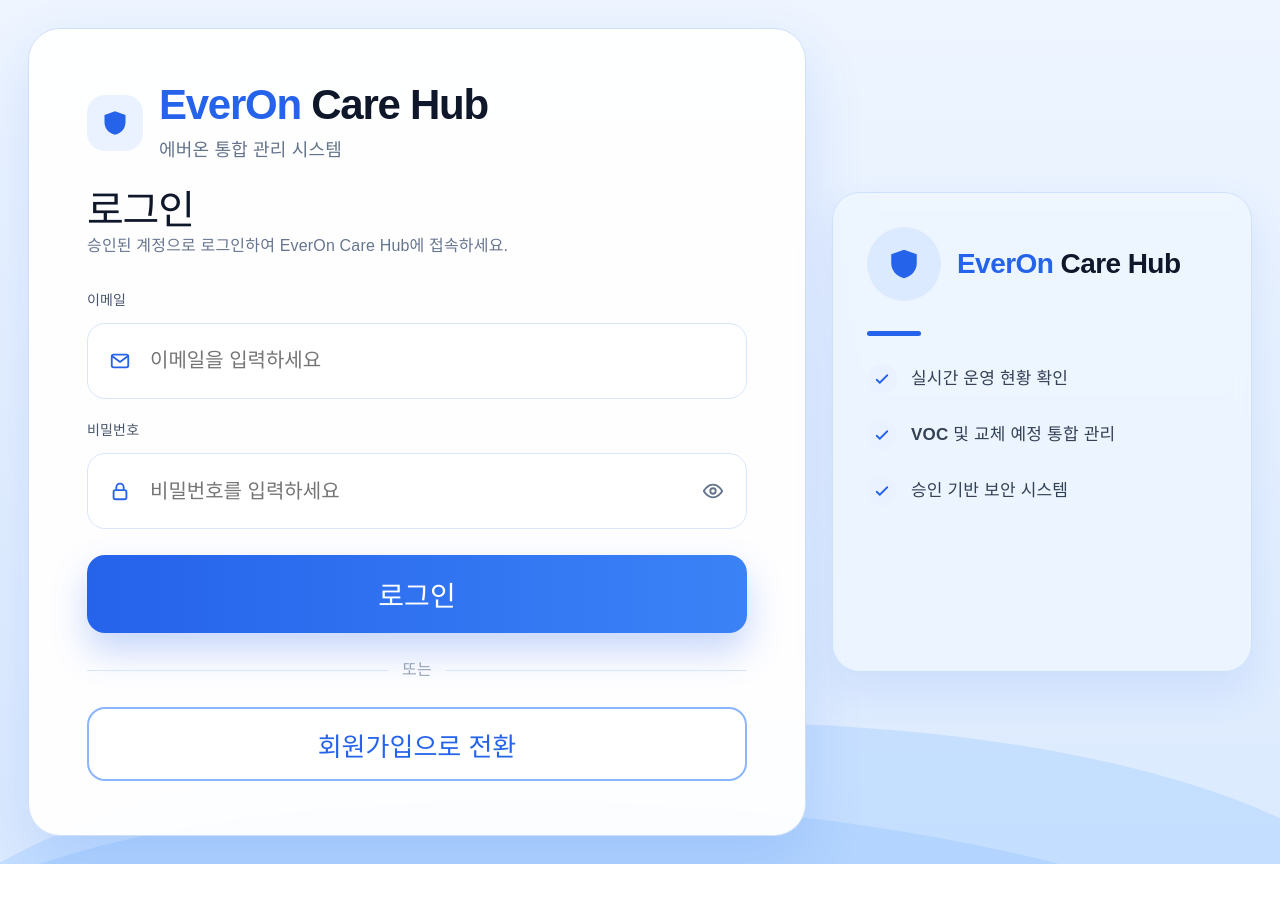
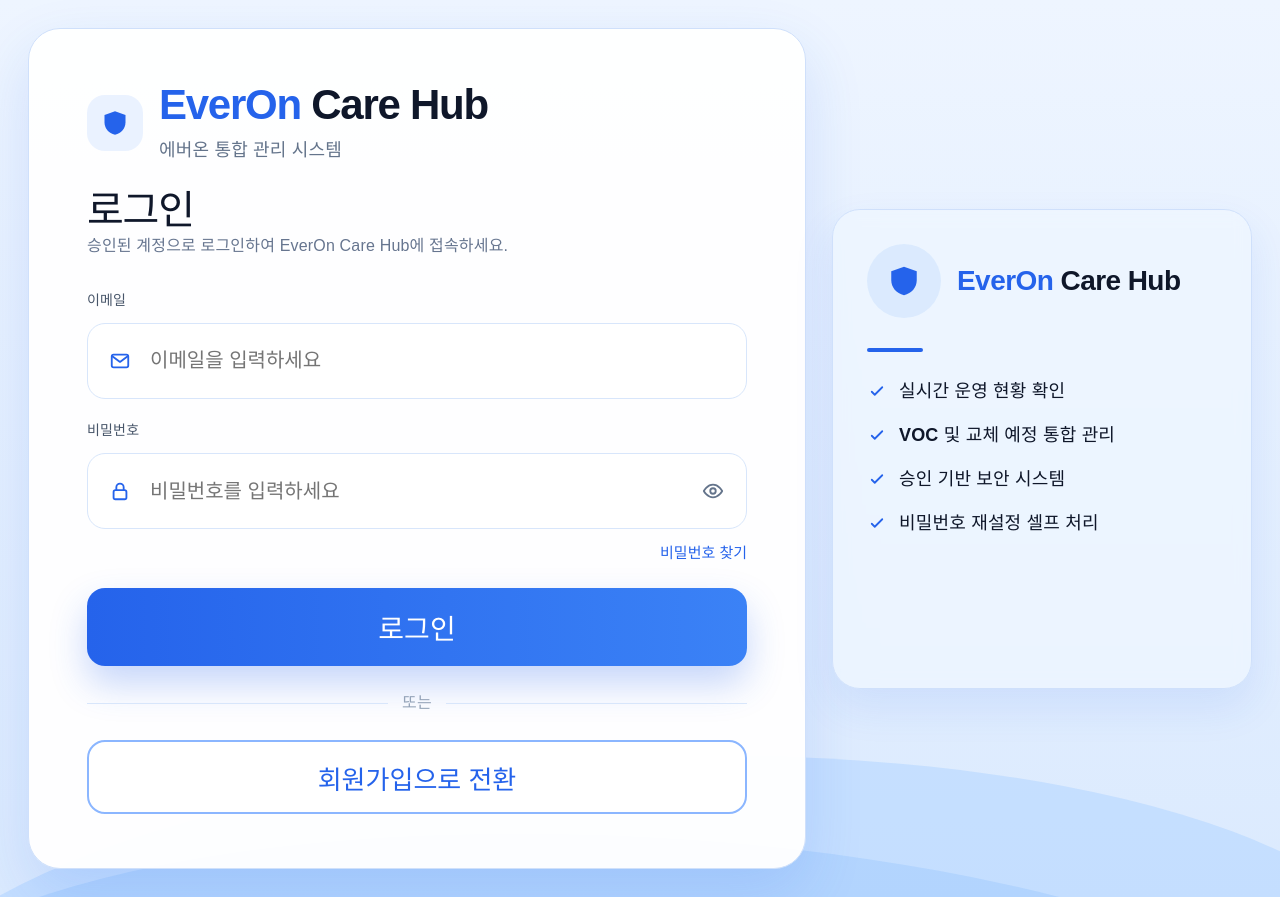
Before and after one commit to dlcksgh0912-crypto/ev-dashboard, a React (Vite) app: page / in a window 1280 px wide. Before the commit the page ends 864 px from the top, so only its background shows below. Built offline with nearby package versions, Linux system fonts and the light colour scheme.

Commit message:
기능 추가

```diff
--- a/src/App.jsx
+++ b/src/App.jsx
@@ -1,4 +1,4 @@
-import React, { useEffect, useState } from 'react';
+import React, { useEffect, useMemo, useState } from 'react';
 import { supabase } from './supabase';
 import Dashboard from './Dashboard';
 
@@ -68,14 +68,101 @@ function IconCheck({ size = 18, color = LOGIN_COLORS.blue }) {
   );
 }
 
-function LoginScreen() {
+function getRecoveryRedirectUrl() {
+  if (typeof window === 'undefined') return undefined;
+  return window.location.origin;
+}
+
+function LoginScreen({ mode, setMode }) {
+  const isSignup = mode === 'signup';
+  const isForgot = mode === 'forgot';
+  const isReset = mode === 'reset';
+
   const [email, setEmail] = useState('');
   const [password, setPassword] = useState('');
-  const [isSignup, setIsSignup] = useState(false);
+  const [confirmPassword, setConfirmPassword] = useState('');
   const [showPassword, setShowPassword] = useState(false);
   const [loading, setLoading] = useState(false);
 
+  const panelTitle = useMemo(() => {
+    if (isReset) return '비밀번호 재설정';
+    if (isForgot) return '비밀번호 찾기';
+    if (isSignup) return '회원가입';
+    return '로그인';
+  }, [isForgot, isReset, isSignup]);
+
+  const panelDesc = useMemo(() => {
+    if (isReset) return '새 비밀번호를 입력한 후 저장해주세요.';
+    if (isForgot) return '가입한 이메일을 입력하면 비밀번호 재설정 링크를 보내드립니다.';
+    if (isSignup) return '에버온 케어허브 계정을 등록하고 승인 후 이용하세요.';
+    return '승인된 계정으로 로그인하여 EverOn Care Hub에 접속하세요.';
+  }, [isForgot, isReset, isSignup]);
+
   const handleAuth = async () => {
+    if (isForgot) {
+      if (!email.trim()) {
+        alert('이메일을 입력해주세요.');
+        return;
+      }
+
+      setLoading(true);
+      try {
+        const { error } = await supabase.auth.resetPasswordForEmail(email.trim(), {
+          redirectTo: getRecoveryRedirectUrl(),
+        });
+
+        if (error) {
+          alert(error.message);
+          return;
+        }
+
+        alert('비밀번호 재설정 메일을 발송했습니다. 메일함에서 링크를 확인해주세요.');
+        setMode('login');
+      } finally {
+        setLoading(false);
+      }
+      return;
+    }
+
+    if (isReset) {
+      if (!password.trim() || !confirmPassword.trim()) {
+        alert('새 비밀번호와 비밀번호 확인을 입력해주세요.');
+        return;
+      }
+
+      if (password !== confirmPassword) {
+        alert('비밀번호가 서로 다릅니다. 다시 확인해주세요.');
+        return;
+      }
+
+      if (password.length < 6) {
+        alert('비밀번호는 6자 이상으로 입력해주세요.');
+        return;
+      }
+
+      setLoading(true);
+      try {
+        const { error } = await supabase.auth.updateUser({ password });
+
+        if (error) {
+          alert(error.message);
+          return;
+        }
+
+        if (typeof window !== 'undefined') {
+          window.history.replaceState({}, document.title, window.location.pathname);
+        }
+        alert('비밀번호가 변경되었습니다. 새 비밀번호로 로그인해주세요.');
+        await supabase.auth.signOut();
+        setPassword('');
+        setConfirmPassword('');
+        setMode('login');
+      } finally {
+        setLoading(false);
+      }
+      return;
+    }
+
     if (!email.trim() || !password.trim()) {
       alert('이메일과 비밀번호를 입력해주세요.');
       return;
@@ -95,7 +182,7 @@ function LoginScreen() {
         }
 
         alert('회원가입이 완료되었습니다. 관리자 승인 후 로그인 가능합니다.');
-        setIsSignup(false);
+        setMode('login');
       } else {
         const { error } = await supabase.auth.signInWithPassword({
           email: email.trim(),
@@ -133,14 +220,12 @@ function LoginScreen() {
 
           <div style={loginStyles.loginBox}>
             <div style={loginStyles.titleBlock}>
-              <div style={loginStyles.loginTitle}>{isSignup ? '회원가입' : '로그인'}</div>
-              <div style={loginStyles.loginDesc}>
-                {isSignup
-                  ? '에버온 케어허브 계정을 등록하고 승인 후 이용하세요.'
-                  : '승인된 계정으로 로그인하여 EverOn Care Hub에 접속하세요.'}
-              </div>
+              <div style={loginStyles.loginTitle}>{panelTitle}</div>
+              <div style={loginStyles.loginDesc}>{panelDesc}</div>
             </div>
 
+            {!isReset && (
+              <>
                 <div style={loginStyles.fieldLabel}>이메일</div>
                 <div style={loginStyles.inputShell}>
                   <div style={loginStyles.inputIcon}><IconMail /></div>
@@ -150,15 +235,22 @@ function LoginScreen() {
                     value={email}
                     onChange={(e) => setEmail(e.target.value)}
                     style={loginStyles.input}
+                    onKeyDown={(e) => {
+                      if (e.key === 'Enter') handleAuth();
+                    }}
                   />
                 </div>
+              </>
+            )}
 
-            <div style={loginStyles.fieldLabel}>비밀번호</div>
+            {!isForgot && (
+              <>
+                <div style={loginStyles.fieldLabel}>{isReset ? '새 비밀번호' : '비밀번호'}</div>
                 <div style={loginStyles.inputShell}>
                   <div style={loginStyles.inputIcon}><IconLock /></div>
                   <input
                     type={showPassword ? 'text' : 'password'}
-                placeholder="비밀번호를 입력하세요"
+                    placeholder={isReset ? '새 비밀번호를 입력하세요' : '비밀번호를 입력하세요'}
                     value={password}
                     onChange={(e) => setPassword(e.target.value)}
                     style={loginStyles.input}
@@ -175,6 +267,39 @@ function LoginScreen() {
                     <IconEye off={showPassword} />
                   </button>
                 </div>
+              </>
+            )}
+
+            {isReset && (
+              <>
+                <div style={loginStyles.fieldLabel}>비밀번호 확인</div>
+                <div style={loginStyles.inputShell}>
+                  <div style={loginStyles.inputIcon}><IconLock /></div>
+                  <input
+                    type={showPassword ? 'text' : 'password'}
+                    placeholder="새 비밀번호를 다시 입력하세요"
+                    value={confirmPassword}
+                    onChange={(e) => setConfirmPassword(e.target.value)}
+                    style={loginStyles.input}
+                    onKeyDown={(e) => {
+                      if (e.key === 'Enter') handleAuth();
+                    }}
+                  />
+                </div>
+              </>
+            )}
+
+            {!isSignup && !isForgot && !isReset && (
+              <div style={loginStyles.utilityRow}>
+                <button
+                  type="button"
+                  style={loginStyles.linkButton}
+                  onClick={() => setMode('forgot')}
+                >
+                  비밀번호 찾기
+                </button>
+              </div>
+            )}
 
             <button
               type="button"
@@ -186,7 +311,15 @@ function LoginScreen() {
               }}
               disabled={loading}
             >
-              {loading ? '처리 중...' : isSignup ? '회원가입' : '로그인'}
+              {loading
+                ? '처리 중...'
+                : isReset
+                  ? '새 비밀번호 저장'
+                  : isForgot
+                    ? '재설정 메일 보내기'
+                    : isSignup
+                      ? '회원가입'
+                      : '로그인'}
             </button>
 
             <div style={loginStyles.dividerRow}>
@@ -195,13 +328,37 @@ function LoginScreen() {
               <div style={loginStyles.dividerLine} />
             </div>
 
+            {isForgot ? (
               <button
                 type="button"
                 style={loginStyles.secondaryButton}
-              onClick={() => setIsSignup((prev) => !prev)}
+                onClick={() => setMode('login')}
+              >
+                로그인으로 돌아가기
+              </button>
+            ) : isReset ? (
+              <button
+                type="button"
+                style={loginStyles.secondaryButton}
+                onClick={async () => {
+                  if (typeof window !== 'undefined') {
+                    window.history.replaceState({}, document.title, window.location.pathname);
+                  }
+                  await supabase.auth.signOut();
+                  setMode('login');
+                }}
+              >
+                재설정 취소
+              </button>
+            ) : (
+              <button
+                type="button"
+                style={loginStyles.secondaryButton}
+                onClick={() => setMode(isSignup ? 'login' : 'signup')}
               >
                 {isSignup ? '로그인으로 전환' : '회원가입으로 전환'}
               </button>
+            )}
           </div>
         </section>
 
@@ -230,6 +387,10 @@ function LoginScreen() {
               <div style={loginStyles.featureIcon}><IconCheck /></div>
               <div>승인 기반 보안 시스템</div>
             </div>
+            <div style={loginStyles.featureItem}>
+              <div style={loginStyles.featureIcon}><IconCheck /></div>
+              <div>비밀번호 재설정 셀프 처리</div>
+            </div>
           </div>
         </aside>
       </div>
@@ -239,18 +400,40 @@ function LoginScreen() {
 
 export default function App() {
   const [session, setSession] = useState(undefined);
+  const [authMode, setAuthMode] = useState('login');
 
   useEffect(() => {
     let isMounted = true;
 
+    const checkRecoveryMode = () => {
+      if (typeof window === 'undefined') return false;
+      const hash = window.location.hash || '';
+      const query = window.location.search || '';
+      return hash.includes('type=recovery') || query.includes('type=recovery');
+    };
+
     supabase.auth.getSession().then(({ data }) => {
+      const isRecovery = checkRecoveryMode();
+
       if (isMounted) {
         setSession(data.session ?? null);
+        if (isRecovery) {
+          setAuthMode('reset');
+        }
       }
     });
 
-    const { data } = supabase.auth.onAuthStateChange((_event, nextSession) => {
+    const { data } = supabase.auth.onAuthStateChange((event, nextSession) => {
       setSession(nextSession ?? null);
+
+      if (event === 'PASSWORD_RECOVERY') {
+        setAuthMode('reset');
+        return;
+      }
+
+      if (!nextSession) {
+        setAuthMode('login');
+      }
     });
 
     return () => {
@@ -267,8 +450,12 @@ export default function App() {
     );
   }
 
+  if (authMode === 'reset') {
+    return <LoginScreen mode={authMode} setMode={setAuthMode} />;
+  }
+
   if (!session) {
-    return <LoginScreen />;
+    return <LoginScreen mode={authMode} setMode={setAuthMode} />;
   }
 
   return <Dashboard />;
@@ -445,6 +632,20 @@ const loginStyles = {
     justifyContent: 'center',
     flexShrink: 0,
   },
+  utilityRow: {
+    display: 'flex',
+    justifyContent: 'flex-end',
+    marginTop: 12,
+  },
+  linkButton: {
+    border: 'none',
+    background: 'transparent',
+    color: '#2563eb',
+    fontWeight: 800,
+    fontSize: 15,
+    cursor: 'pointer',
+    padding: 0,
+  },
   primaryButton: {
     marginTop: 26,
     width: '100%',
@@ -518,30 +719,27 @@ const loginStyles = {
     lineHeight: 1.2,
   },
   infoAccent: {
-    width: 54,
-    height: 5,
+    width: 56,
+    height: 4,
     borderRadius: 999,
     background: '#2563eb',
-    marginBottom: 28,
+    marginBottom: 26,
   },
   featureList: {
     display: 'grid',
-    gap: 26,
+    gap: 18,
   },
   featureItem: {
     display: 'flex',
     alignItems: 'center',
-    gap: 14,
-    fontSize: 17,
-    color: '#334155',
+    gap: 12,
+    color: '#0f172a',
+    fontSize: 18,
     fontWeight: 700,
-    lineHeight: 1.5,
   },
   featureIcon: {
-    width: 30,
-    height: 30,
-    borderRadius: 999,
-    background: '#eaf2ff',
+    width: 20,
+    height: 20,
     display: 'flex',
     alignItems: 'center',
     justifyContent: 'center',
```
Lines whose indentation alone changed are shown as unchanged.
